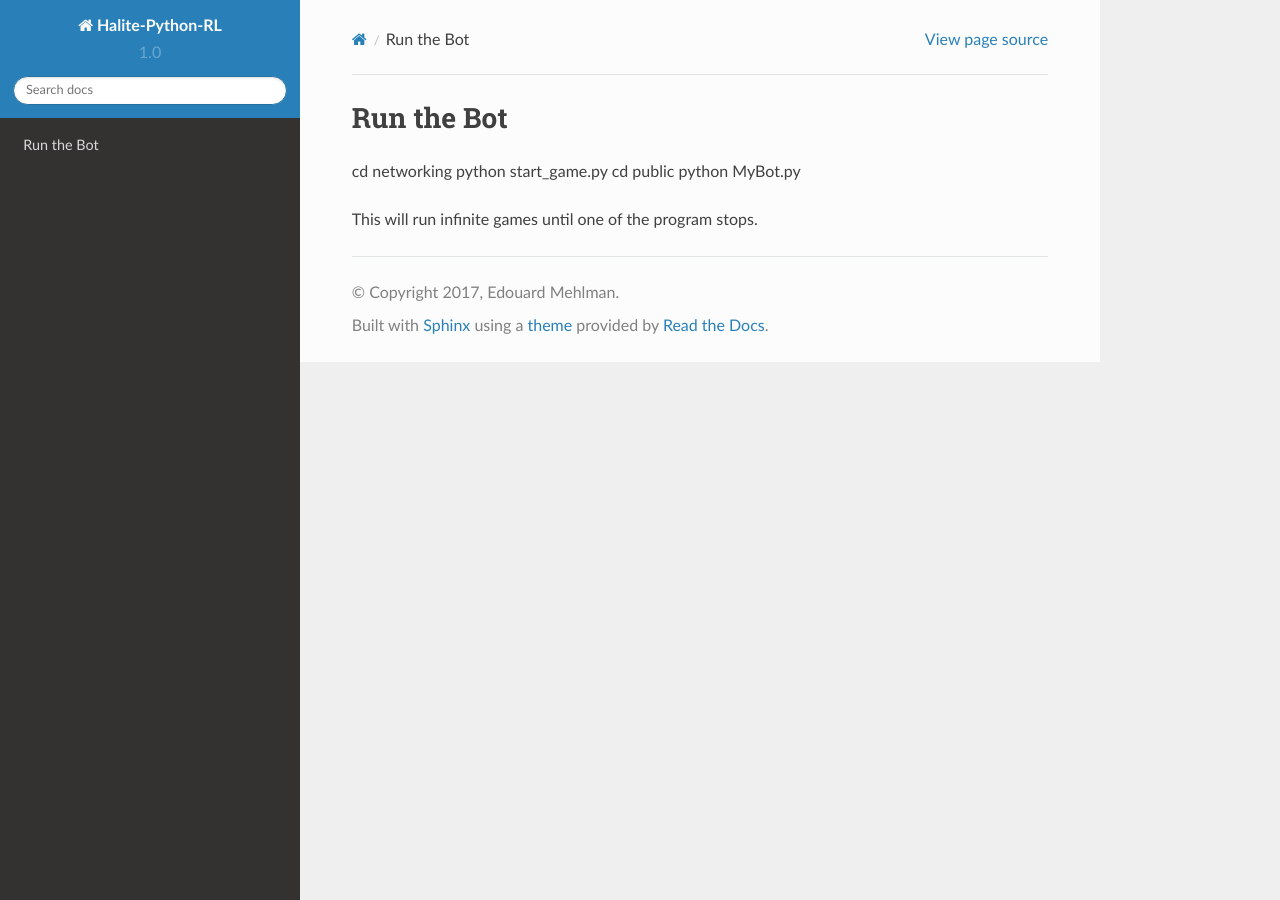
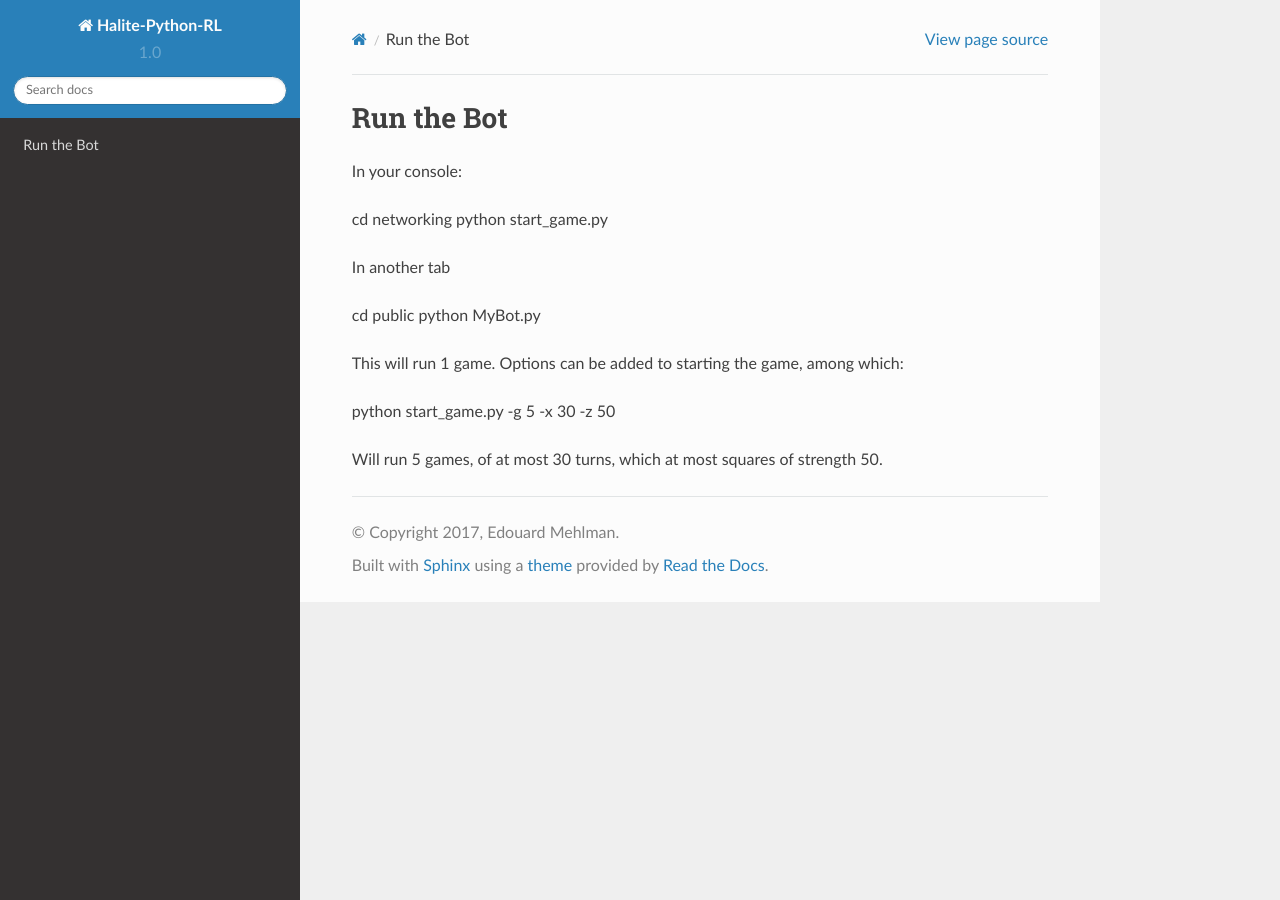
Before and after one commit to Edouard360/Halite-Python-RL, a Sphinx documentation site: the page built from docs/run.rst, in a window 1280 px wide. Built offline with Sphinx 7.4.7 and the Read the Docs theme 2.0.0, drawn with Linux system fonts in a browser that asks for light colours.

Commit message:
Minor docs and PEP8 commit

```diff
--- a/docs/run.rst
+++ b/docs/run.rst
@@ -5,9 +5,18 @@
 Run the Bot
 =======================
 
+In your console:
+
 cd networking
 python start_game.py
+
+In another tab
+
 cd public
 python MyBot.py
 
-This will run infinite games until one of the program stops.
+This will run 1 game. Options can be added to starting the game, among which:
+
+python start_game.py -g 5 -x 30 -z 50
+
+Will run 5 games, of at most 30 turns, which at most squares of strength 50.
```
Also changed, not shown: README.md (+1 -1 lines), 5 other files.
